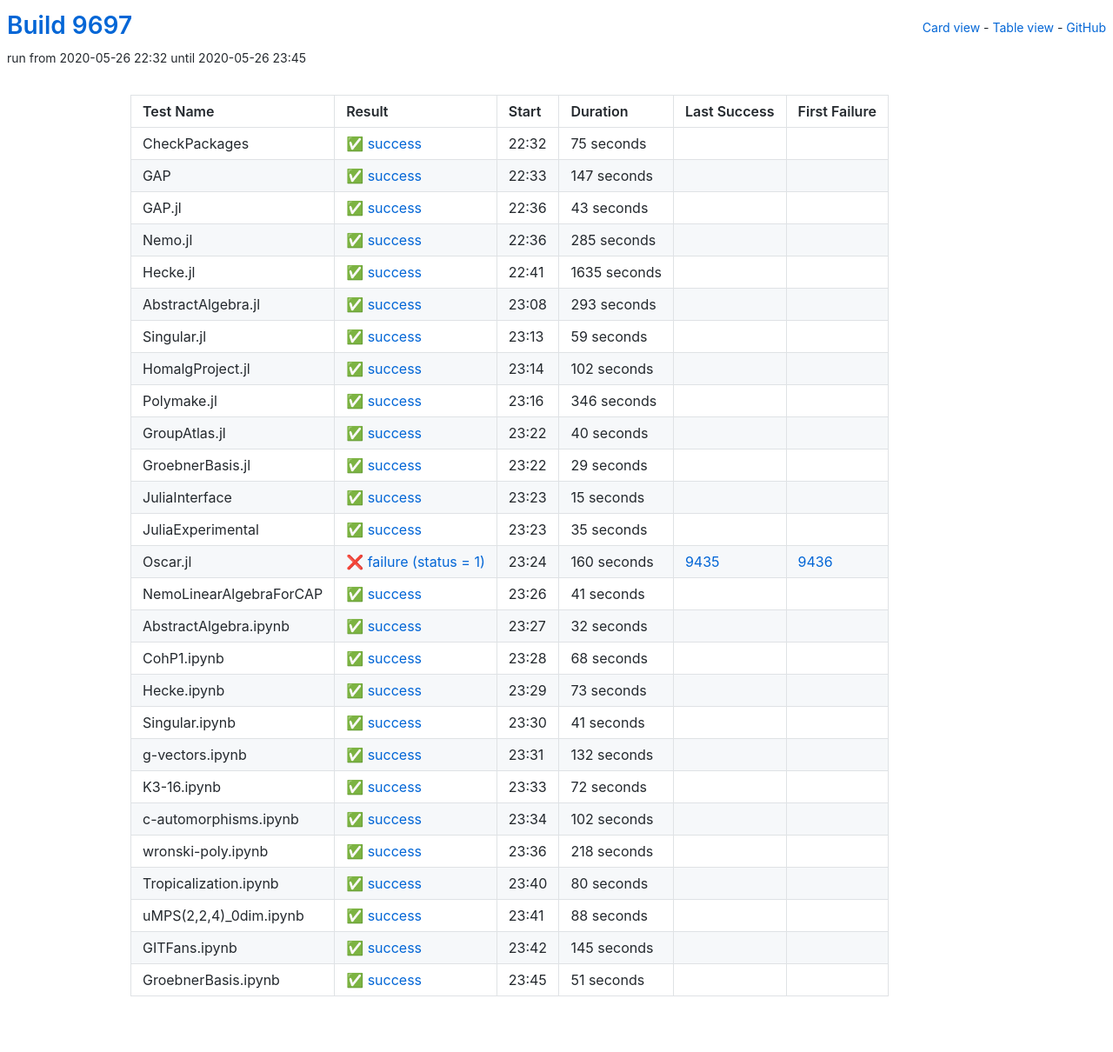
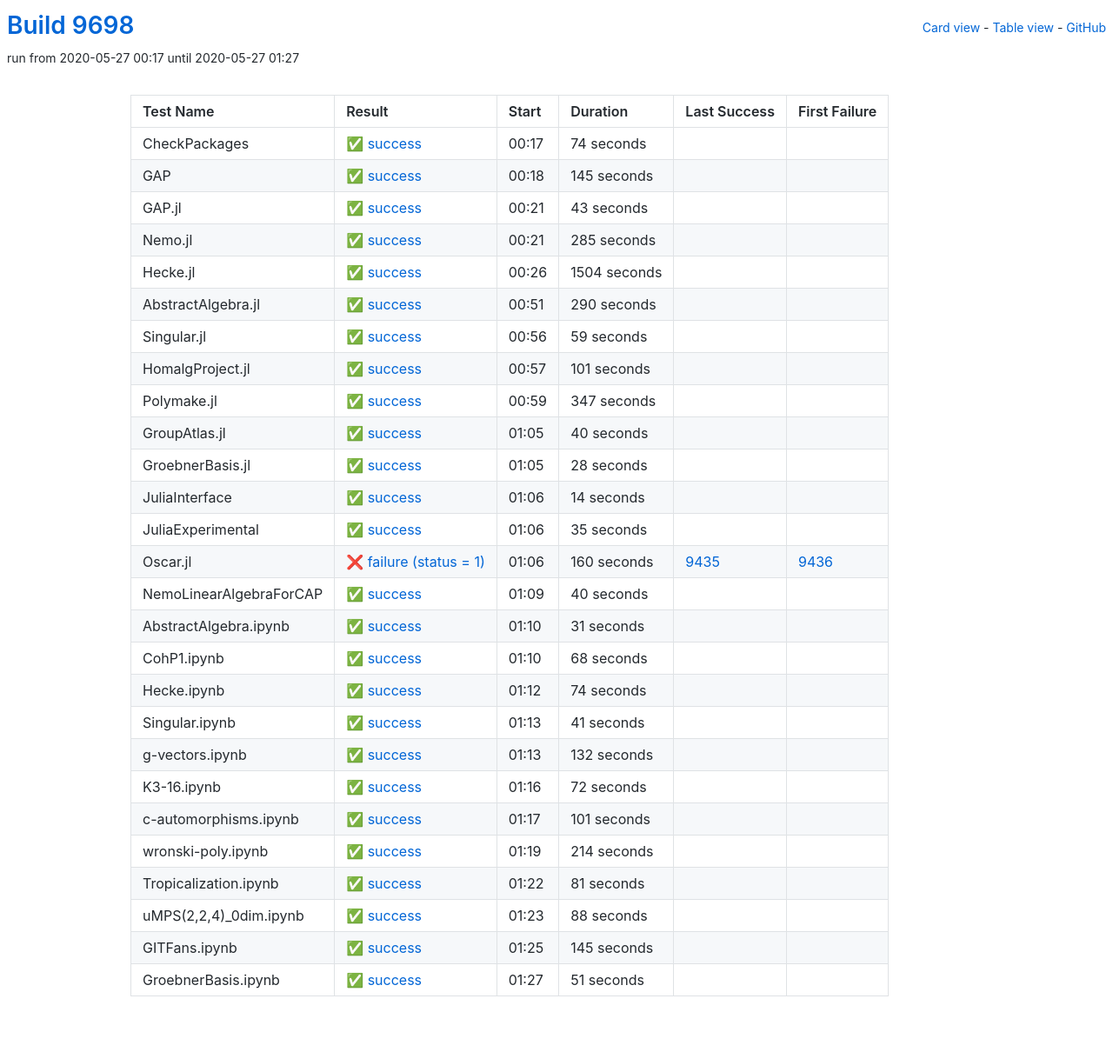
Before and after one commit to oscar-system/oscar-ci-status, a Jekyll site: the page built from table.html, in a window 1280 px wide. Shown: the whole page at 87% size. Built offline with Jekyll 4.4.1, drawn with Linux system fonts in a browser that asks for light colours.

Commit message:
Build 9698

```diff
--- a/_data/ci.yml
+++ b/_data/ci.yml
@@ -1,29 +1,29 @@
-build: 9697
-build_url: https://oscarci.mathematik.uni-kl.de/job/oscar/9697/
+build: 9698
+build_url: https://oscarci.mathematik.uni-kl.de/job/oscar/9698/
 job: oscar
 tests:
-- duration: 75
+- duration: 74
   exitcode: 0
   first_failure: false
   first_failure_url: null
   id: checkpackages
   last_success: false
   last_success_url: null
-  log: https://oscarci.mathematik.uni-kl.de/job/oscar/9697/artifact/logs/build-9697/CheckPackages.log
+  log: https://oscarci.mathematik.uni-kl.de/job/oscar/9698/artifact/logs/build-9698/CheckPackages.log
   name: CheckPackages
-  start: 2020-05-26 22:32
+  start: 2020-05-27 00:17
   status: success
   success: true
-- duration: 147
+- duration: 145
   exitcode: 0
   first_failure: false
   first_failure_url: null
   id: gap
   last_success: false
   last_success_url: null
-  log: https://oscarci.mathematik.uni-kl.de/job/oscar/9697/artifact/logs/build-9697/GAP.log
+  log: https://oscarci.mathematik.uni-kl.de/job/oscar/9698/artifact/logs/build-9698/GAP.log
   name: GAP
-  start: 2020-05-26 22:33
+  start: 2020-05-27 00:18
   status: success
   success: true
 - duration: 43
@@ -33,9 +33,9 @@
   id: gap-jl
   last_success: false
   last_success_url: null
-  log: https://oscarci.mathematik.uni-kl.de/job/oscar/9697/artifact/logs/build-9697/GAP.jl.log
+  log: https://oscarci.mathematik.uni-kl.de/job/oscar/9698/artifact/logs/build-9698/GAP.jl.log
   name: GAP.jl
-  start: 2020-05-26 22:36
+  start: 2020-05-27 00:21
   status: success
   success: true
 - duration: 285
@@ -45,33 +45,33 @@
   id: nemo-jl
   last_success: false
   last_success_url: null
-  log: https://oscarci.mathematik.uni-kl.de/job/oscar/9697/artifact/logs/build-9697/Nemo.jl.log
+  log: https://oscarci.mathematik.uni-kl.de/job/oscar/9698/artifact/logs/build-9698/Nemo.jl.log
   name: Nemo.jl
-  start: 2020-05-26 22:36
+  start: 2020-05-27 00:21
   status: success
   success: true
-- duration: 1635
+- duration: 1504
   exitcode: 0
   first_failure: false
   first_failure_url: null
   id: hecke-jl
   last_success: false
   last_success_url: null
-  log: https://oscarci.mathematik.uni-kl.de/job/oscar/9697/artifact/logs/build-9697/Hecke.jl.log
+  log: https://oscarci.mathematik.uni-kl.de/job/oscar/9698/artifact/logs/build-9698/Hecke.jl.log
   name: Hecke.jl
-  start: 2020-05-26 22:41
+  start: 2020-05-27 00:26
   status: success
   success: true
-- duration: 293
+- duration: 290
   exitcode: 0
   first_failure: false
   first_failure_url: null
   id: abstractalgebra-jl
   last_success: false
   last_success_url: null
-  log: https://oscarci.mathematik.uni-kl.de/job/oscar/9697/artifact/logs/build-9697/AbstractAlgebra.jl.log
+  log: https://oscarci.mathematik.uni-kl.de/job/oscar/9698/artifact/logs/build-9698/AbstractAlgebra.jl.log
   name: AbstractAlgebra.jl
-  start: 2020-05-26 23:08
+  start: 2020-05-27 00:51
   status: success
   success: true
 - duration: 59
@@ -81,33 +81,33 @@
   id: singular-jl
   last_success: false
   last_success_url: null
-  log: https://oscarci.mathematik.uni-kl.de/job/oscar/9697/artifact/logs/build-9697/Singular.jl.log
+  log: https://oscarci.mathematik.uni-kl.de/job/oscar/9698/artifact/logs/build-9698/Singular.jl.log
   name: Singular.jl
-  start: 2020-05-26 23:13
+  start: 2020-05-27 00:56
   status: success
   success: true
-- duration: 102
+- duration: 101
   exitcode: 0
   first_failure: false
   first_failure_url: null
   id: homalgproject-jl
   last_success: false
   last_success_url: null
-  log: https://oscarci.mathematik.uni-kl.de/job/oscar/9697/artifact/logs/build-9697/HomalgProject.jl.log
+  log: https://oscarci.mathematik.uni-kl.de/job/oscar/9698/artifact/logs/build-9698/HomalgProject.jl.log
   name: HomalgProject.jl
-  start: 2020-05-26 23:14
+  start: 2020-05-27 00:57
   status: success
   success: true
-- duration: 346
+- duration: 347
   exitcode: 0
   first_failure: false
   first_failure_url: null
   id: polymake-jl
   last_success: false
   last_success_url: null
-  log: https://oscarci.mathematik.uni-kl.de/job/oscar/9697/artifact/logs/build-9697/Polymake.jl.log
+  log: https://oscarci.mathematik.uni-kl.de/job/oscar/9698/artifact/logs/build-9698/Polymake.jl.log
   name: Polymake.jl
-  start: 2020-05-26 23:16
+  start: 2020-05-27 00:59
   status: success
   success: true
 - duration: 40
@@ -117,33 +117,33 @@
   id: groupatlas-jl
   last_success: false
   last_success_url: null
-  log: https://oscarci.mathematik.uni-kl.de/job/oscar/9697/artifact/logs/build-9697/GroupAtlas.jl.log
+  log: https://oscarci.mathematik.uni-kl.de/job/oscar/9698/artifact/logs/build-9698/GroupAtlas.jl.log
   name: GroupAtlas.jl
-  start: 2020-05-26 23:22
+  start: 2020-05-27 01:05
   status: success
   success: true
-- duration: 29
+- duration: 28
   exitcode: 0
   first_failure: false
   first_failure_url: null
   id: groebnerbasis-jl
   last_success: false
   last_success_url: null
-  log: https://oscarci.mathematik.uni-kl.de/job/oscar/9697/artifact/logs/build-9697/GroebnerBasis.jl.log
+  log: https://oscarci.mathematik.uni-kl.de/job/oscar/9698/artifact/logs/build-9698/GroebnerBasis.jl.log
   name: GroebnerBasis.jl
-  start: 2020-05-26 23:22
+  start: 2020-05-27 01:05
   status: success
   success: true
-- duration: 15
+- duration: 14
   exitcode: 0
   first_failure: false
   first_failure_url: null
   id: juliainterface
   last_success: false
   last_success_url: null
-  log: https://oscarci.mathematik.uni-kl.de/job/oscar/9697/artifact/logs/build-9697/JuliaInterface.log
+  log: https://oscarci.mathematik.uni-kl.de/job/oscar/9698/artifact/logs/build-9698/JuliaInterface.log
   name: JuliaInterface
-  start: 2020-05-26 23:23
+  start: 2020-05-27 01:06
   status: success
   success: true
 - duration: 35
@@ -153,9 +153,9 @@
   id: juliaexperimental
   last_success: false
   last_success_url: null
-  log: https://oscarci.mathematik.uni-kl.de/job/oscar/9697/artifact/logs/build-9697/JuliaExperimental.log
+  log: https://oscarci.mathematik.uni-kl.de/job/oscar/9698/artifact/logs/build-9698/JuliaExperimental.log
   name: JuliaExperimental
-  start: 2020-05-26 23:23
+  start: 2020-05-27 01:06
   status: success
   success: true
 - duration: 160
@@ -165,33 +165,33 @@
   id: oscar-jl
   last_success: 9435
   last_success_url: https://oscarci.mathematik.uni-kl.de/job/oscar/9435/
-  log: https://oscarci.mathematik.uni-kl.de/job/oscar/9697/artifact/logs/build-9697/Oscar.jl.log
+  log: https://oscarci.mathematik.uni-kl.de/job/oscar/9698/artifact/logs/build-9698/Oscar.jl.log
   name: Oscar.jl
-  start: 2020-05-26 23:24
+  start: 2020-05-27 01:06
   status: failure
   success: false
-- duration: 41
+- duration: 40
   exitcode: 0
   first_failure: false
   first_failure_url: null
   id: nemolinearalgebraforcap
   last_success: false
   last_success_url: null
-  log: https://oscarci.mathematik.uni-kl.de/job/oscar/9697/artifact/logs/build-9697/NemoLinearAlgebraForCAP.log
+  log: https://oscarci.mathematik.uni-kl.de/job/oscar/9698/artifact/logs/build-9698/NemoLinearAlgebraForCAP.log
   name: NemoLinearAlgebraForCAP
-  start: 2020-05-26 23:26
+  start: 2020-05-27 01:09
   status: success
   success: true
-- duration: 32
+- duration: 31
   exitcode: 0
   first_failure: false
   first_failure_url: null
   id: abstractalgebra-ipynb
   last_success: false
   last_success_url: null
-  log: https://oscarci.mathematik.uni-kl.de/job/oscar/9697/artifact/logs/build-9697/AbstractAlgebra.ipynb.log
+  log: https://oscarci.mathematik.uni-kl.de/job/oscar/9698/artifact/logs/build-9698/AbstractAlgebra.ipynb.log
   name: AbstractAlgebra.ipynb
-  start: 2020-05-26 23:27
+  start: 2020-05-27 01:10
   status: success
   success: true
 - duration: 68
@@ -201,21 +201,21 @@
   id: cohp1-ipynb
   last_success: false
   last_success_url: null
-  log: https://oscarci.mathematik.uni-kl.de/job/oscar/9697/artifact/logs/build-9697/CohP1.ipynb.log
+  log: https://oscarci.mathematik.uni-kl.de/job/oscar/9698/artifact/logs/build-9698/CohP1.ipynb.log
   name: CohP1.ipynb
-  start: 2020-05-26 23:28
+  start: 2020-05-27 01:10
   status: success
   success: true
-- duration: 73
+- duration: 74
   exitcode: 0
   first_failure: false
   first_failure_url: null
   id: hecke-ipynb
   last_success: false
   last_success_url: null
-  log: https://oscarci.mathematik.uni-kl.de/job/oscar/9697/artifact/logs/build-9697/Hecke.ipynb.log
+  log: https://oscarci.mathematik.uni-kl.de/job/oscar/9698/artifact/logs/build-9698/Hecke.ipynb.log
   name: Hecke.ipynb
-  start: 2020-05-26 23:29
+  start: 2020-05-27 01:12
   status: success
   success: true
 - duration: 41
@@ -225,9 +225,9 @@
   id: singular-ipynb
   last_success: false
   last_success_url: null
-  log: https://oscarci.mathematik.uni-kl.de/job/oscar/9697/artifact/logs/build-9697/Singular.ipynb.log
+  log: https://oscarci.mathematik.uni-kl.de/job/oscar/9698/artifact/logs/build-9698/Singular.ipynb.log
   name: Singular.ipynb
-  start: 2020-05-26 23:30
+  start: 2020-05-27 01:13
   status: success
   success: true
 - duration: 132
@@ -237,9 +237,9 @@
   id: g-vectors-ipynb
   last_success: false
   last_success_url: null
-  log: https://oscarci.mathematik.uni-kl.de/job/oscar/9697/artifact/logs/build-9697/g-vectors.ipynb.log
+  log: https://oscarci.mathematik.uni-kl.de/job/oscar/9698/artifact/logs/build-9698/g-vectors.ipynb.log
   name: g-vectors.ipynb
-  start: 2020-05-26 23:31
+  start: 2020-05-27 01:13
   status: success
   success: true
 - duration: 72
@@ -249,45 +249,45 @@
   id: k3-16-ipynb
   last_success: false
   last_success_url: null
-  log: https://oscarci.mathematik.uni-kl.de/job/oscar/9697/artifact/logs/build-9697/K3-16.ipynb.log
+  log: https://oscarci.mathematik.uni-kl.de/job/oscar/9698/artifact/logs/build-9698/K3-16.ipynb.log
   name: K3-16.ipynb
-  start: 2020-05-26 23:33
+  start: 2020-05-27 01:16
   status: success
   success: true
-- duration: 102
+- duration: 101
   exitcode: 0
   first_failure: false
   first_failure_url: null
   id: c-automorphisms-ipynb
   last_success: false
   last_success_url: null
-  log: https://oscarci.mathematik.uni-kl.de/job/oscar/9697/artifact/logs/build-9697/c-automorphisms.ipynb.log
+  log: https://oscarci.mathematik.uni-kl.de/job/oscar/9698/artifact/logs/build-9698/c-automorphisms.ipynb.log
   name: c-automorphisms.ipynb
-  start: 2020-05-26 23:34
+  start: 2020-05-27 01:17
   status: success
   success: true
-- duration: 218
+- duration: 214
   exitcode: 0
   first_failure: false
   first_failure_url: null
   id: wronski-poly-ipynb
   last_success: false
   last_success_url: null
-  log: https://oscarci.mathematik.uni-kl.de/job/oscar/9697/artifact/logs/build-9697/wronski-poly.ipynb.log
+  log: https://oscarci.mathematik.uni-kl.de/job/oscar/9698/artifact/logs/build-9698/wronski-poly.ipynb.log
   name: wronski-poly.ipynb
-  start: 2020-05-26 23:36
+  start: 2020-05-27 01:19
   status: success
   success: true
-- duration: 80
+- duration: 81
   exitcode: 0
   first_failure: false
   first_failure_url: null
   id: tropicalization-ipynb
   last_success: false
   last_success_url: null
-  log: https://oscarci.mathematik.uni-kl.de/job/oscar/9697/artifact/logs/build-9697/Tropicalization.ipynb.log
+  log: https://oscarci.mathematik.uni-kl.de/job/oscar/9698/artifact/logs/build-9698/Tropicalization.ipynb.log
   name: Tropicalization.ipynb
-  start: 2020-05-26 23:40
+  start: 2020-05-27 01:22
   status: success
   success: true
 - duration: 88
@@ -297,9 +297,9 @@
   id: umps-2-2-4-0dim-ipynb
   last_success: false
   last_success_url: null
-  log: https://oscarci.mathematik.uni-kl.de/job/oscar/9697/artifact/logs/build-9697/uMPS-2-2-4-_0dim.ipynb.log
+  log: https://oscarci.mathematik.uni-kl.de/job/oscar/9698/artifact/logs/build-9698/uMPS-2-2-4-_0dim.ipynb.log
   name: uMPS(2,2,4)_0dim.ipynb
-  start: 2020-05-26 23:41
+  start: 2020-05-27 01:23
   status: success
   success: true
 - duration: 145
@@ -309,9 +309,9 @@
   id: gitfans-ipynb
   last_success: false
   last_success_url: null
-  log: https://oscarci.mathematik.uni-kl.de/job/oscar/9697/artifact/logs/build-9697/GITFans.ipynb.log
+  log: https://oscarci.mathematik.uni-kl.de/job/oscar/9698/artifact/logs/build-9698/GITFans.ipynb.log
   name: GITFans.ipynb
-  start: 2020-05-26 23:42
+  start: 2020-05-27 01:25
   status: success
   success: true
 - duration: 51
@@ -321,8 +321,8 @@
   id: groebnerbasis-ipynb
   last_success: false
   last_success_url: null
-  log: https://oscarci.mathematik.uni-kl.de/job/oscar/9697/artifact/logs/build-9697/GroebnerBasis.ipynb.log
+  log: https://oscarci.mathematik.uni-kl.de/job/oscar/9698/artifact/logs/build-9698/GroebnerBasis.ipynb.log
   name: GroebnerBasis.ipynb
-  start: 2020-05-26 23:45
+  start: 2020-05-27 01:27
   status: success
   success: true
```
Also changed, not shown: README.md.
